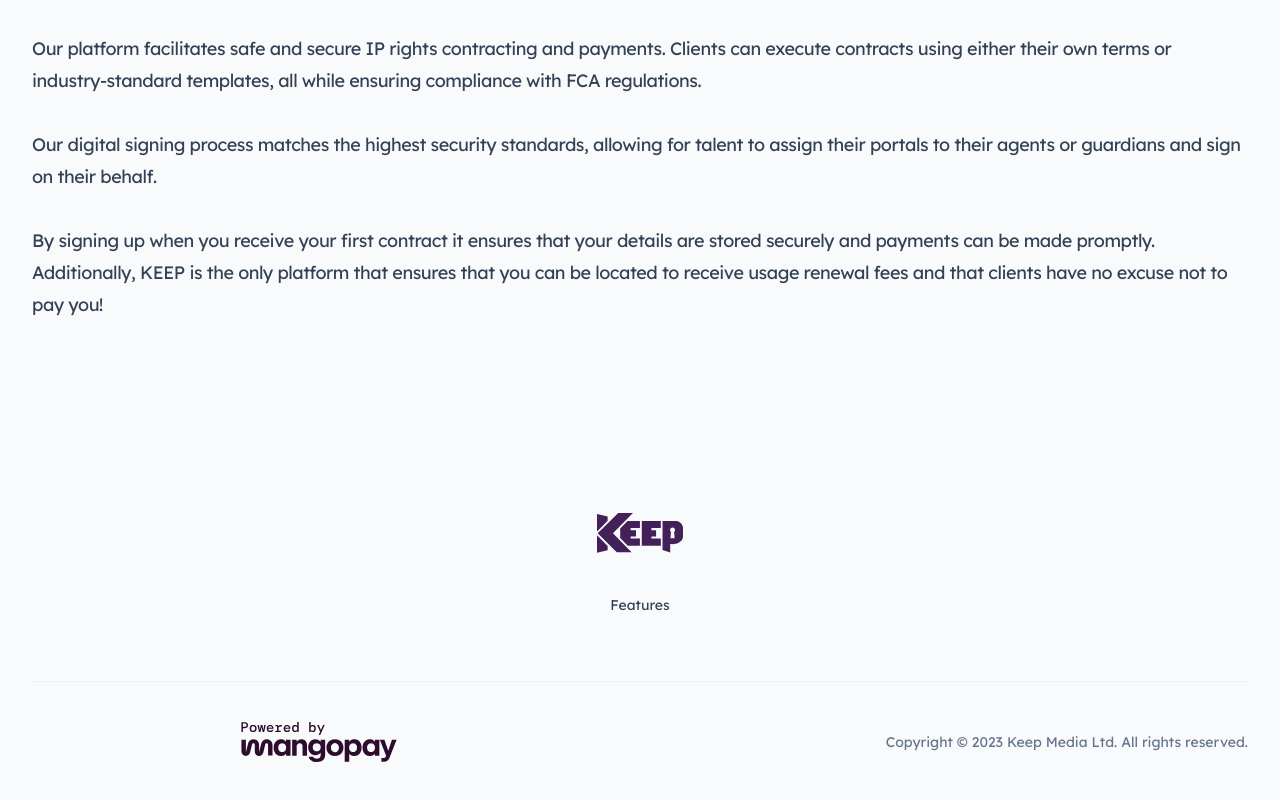
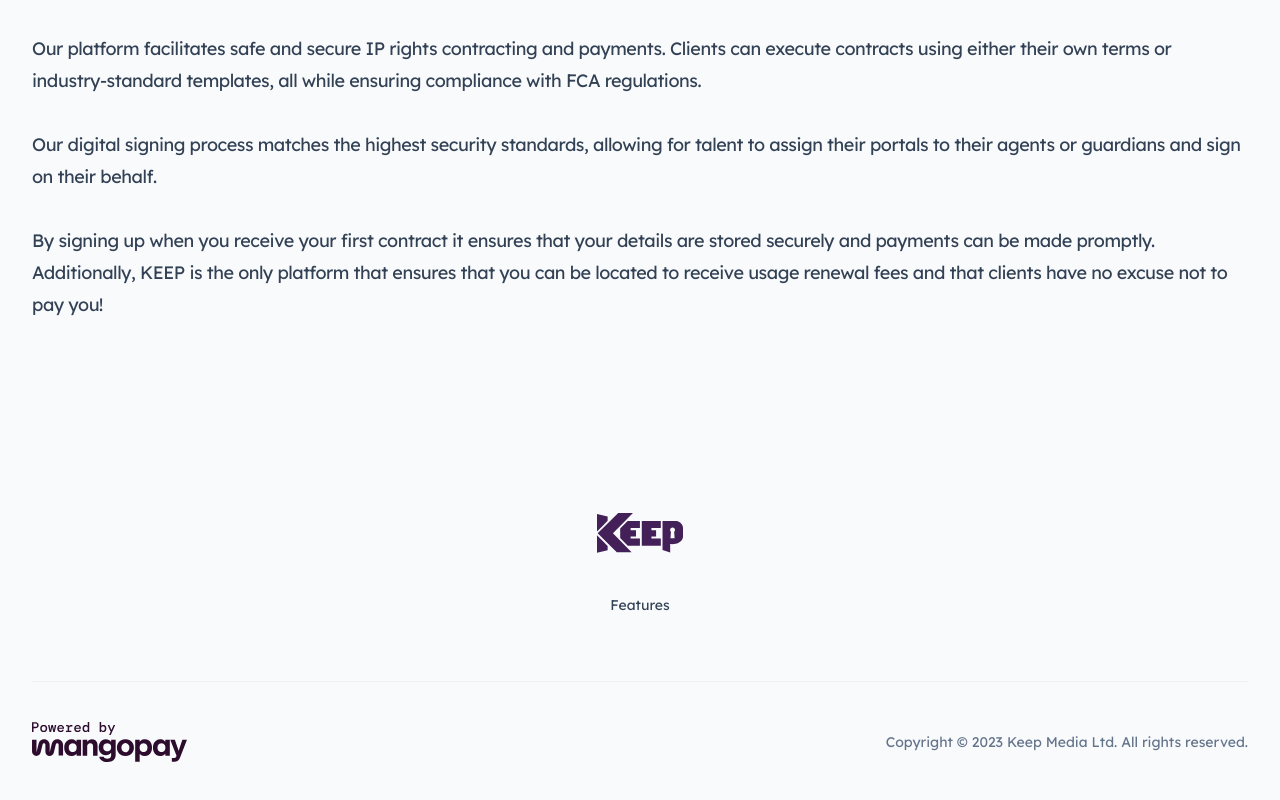
Before and after one commit to KEEP-Legals/keep-marketing-site, a Next.js app: page / in a window 1280 px wide. Shown: the part 6309-7109 px from the top of the page. Built offline with nearby package versions, Linux system fonts and the light colour scheme.

Commit message:
CR fixes

```diff
--- a/src/components/Footer.tsx
+++ b/src/components/Footer.tsx
@@ -25,7 +25,7 @@ export function Footer() {
           >
             <Image
               src={MangoPayImg}
-              className="max-h-10"
+              height={40}
               alt="Powered by MangoPay"
             />
           </Link>
```
Also changed, not shown: package.json (+5 -5 lines).
